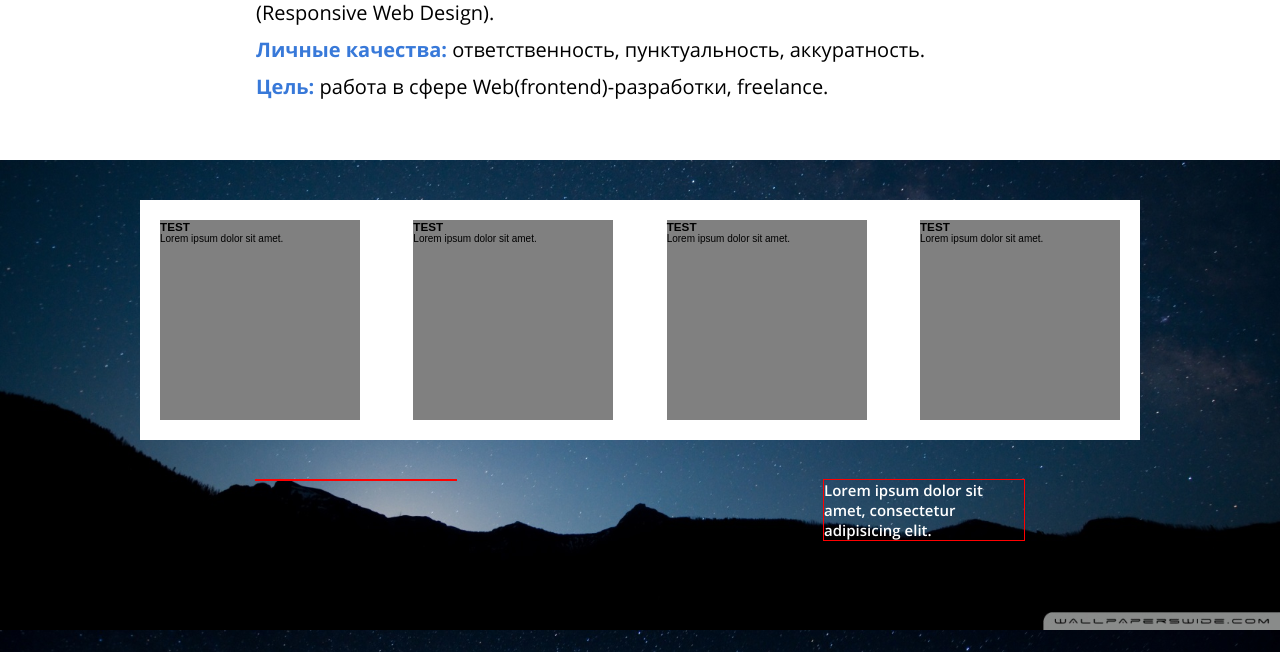
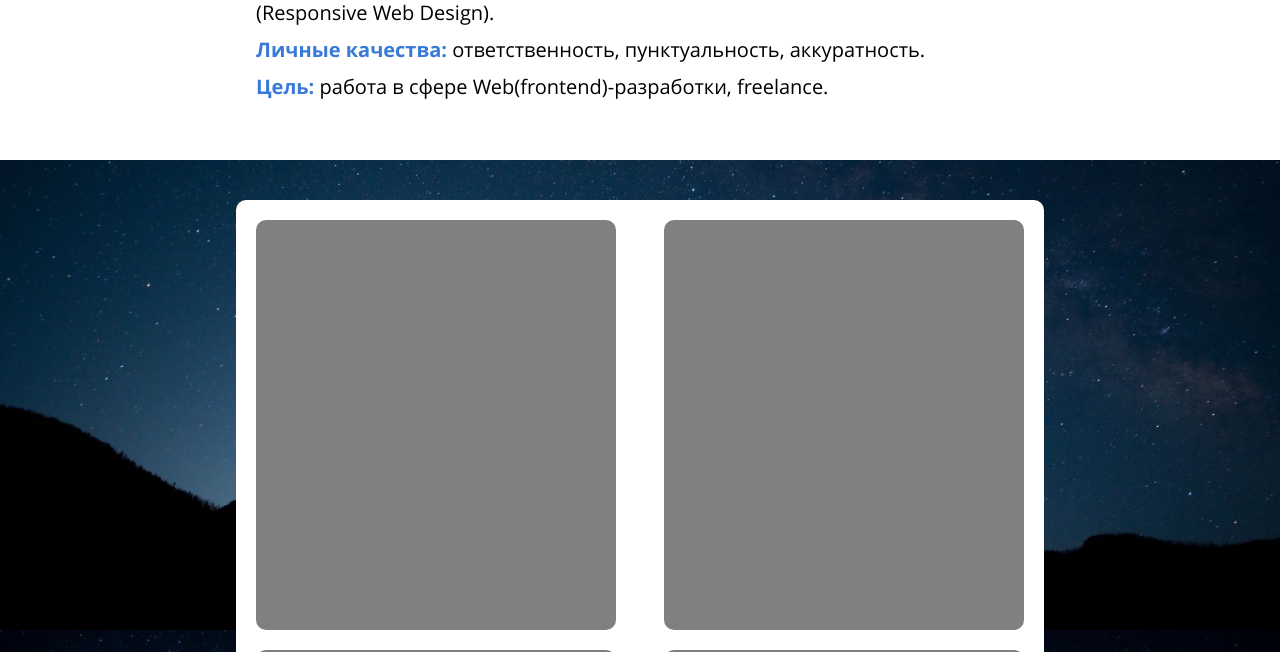
Before and after one commit to slayerjk/my-portfolio, a PHP site: page / in a window 1280 px wide. Shown: the part 970-1622 px from the top of the page. Run offline with PHP 8.4, Linux system fonts and the light colour scheme; some libraries are stand-ins or nearby versions.

Commit message:
Imges for works added; bg-img edited; some fixes in css(works).

```diff
--- a/css/style.css
+++ b/css/style.css
@@ -234,15 +234,23 @@ audio {
   display: flex;
   justify-content: space-between;
   align-items: flex-start;
-  width: 960px;
+  flex-wrap: wrap;
   padding: 20px;
   background-color: #fff;
+  border-radius: 10px;
 }
 
 .my-works__work {
-  width: 200px;
-  height: 200px;
+  width: 350px;
+  height: 400px;
+  margin-bottom: 20px;
   background-color: grey;
+  border: 5px solid grey;
+  border-radius: 10px;
+}
+
+.my-works__work-overlay {
+  display: none;
 }
 
 /* FOOTER */
--- a/index.html
+++ b/index.html
@@ -142,11 +142,11 @@
       </div>
       <div class="my-works__work my-works__work_4">
         <div class="my-works__work-overlay">
-          <h3 class="my-works__work-title">TEST</h3>
-          <p class="my-works__work-description">Lorem ipsum dolor sit amet.</p>
+          <h3 class="my-works__work-title">Htmlacademy.ru-Technomart</h3>
+          <p class="my-works__work-description">*.psd от htmalacademy.ru.</p>
         </div>
         <a class="my-works__work-link" title="" href="#">
-          <img class="my-works__work-img" width="" height="" alt="">
+          <img class="my-works__work-img" src="img/works-technomart-index.jpg" width="350" height="400" alt="Htmlacademy.ru-Technomart">
         </a>
       </div>
     </div>
```
Also changed, not shown: img/body__bg.jpg, img/device-index.jpg (added), img/nerds-index.jpg (added), img/pixelplus.ru-test-v3_index.jpg (added), img/technomart-index.jpg (added).
